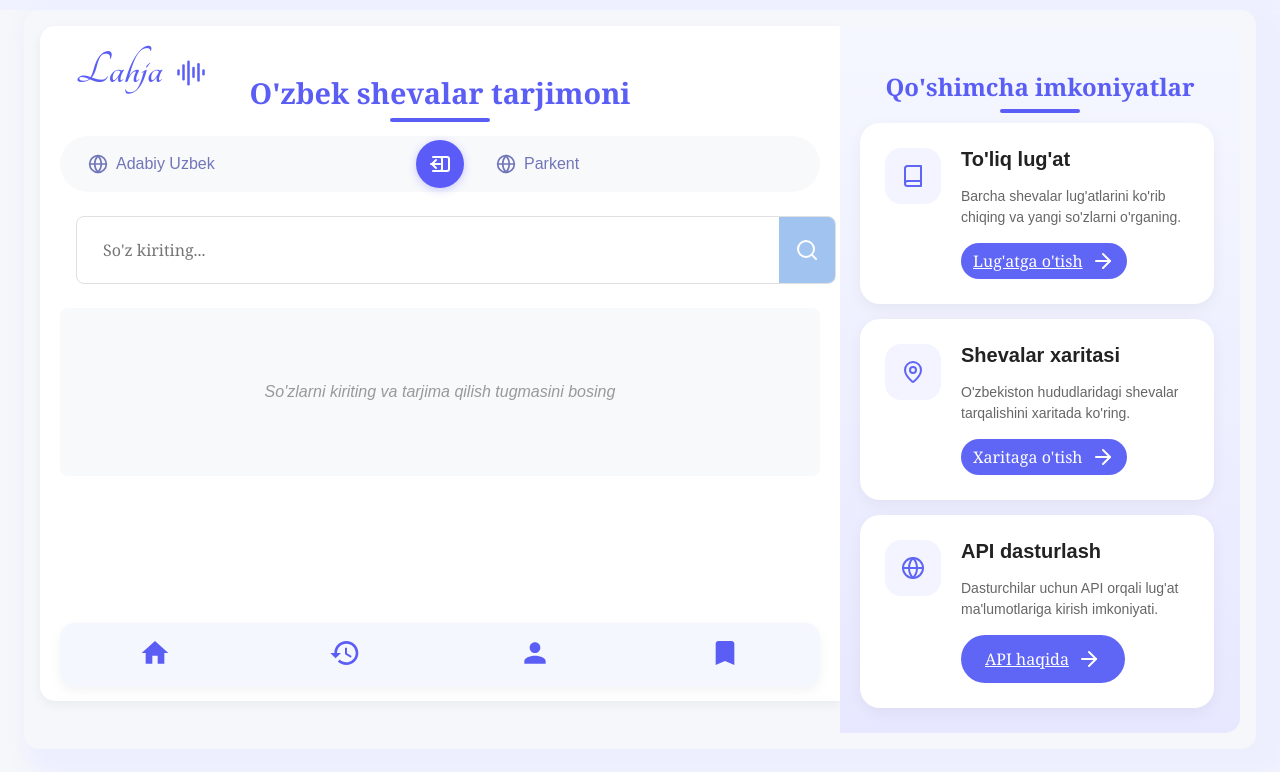
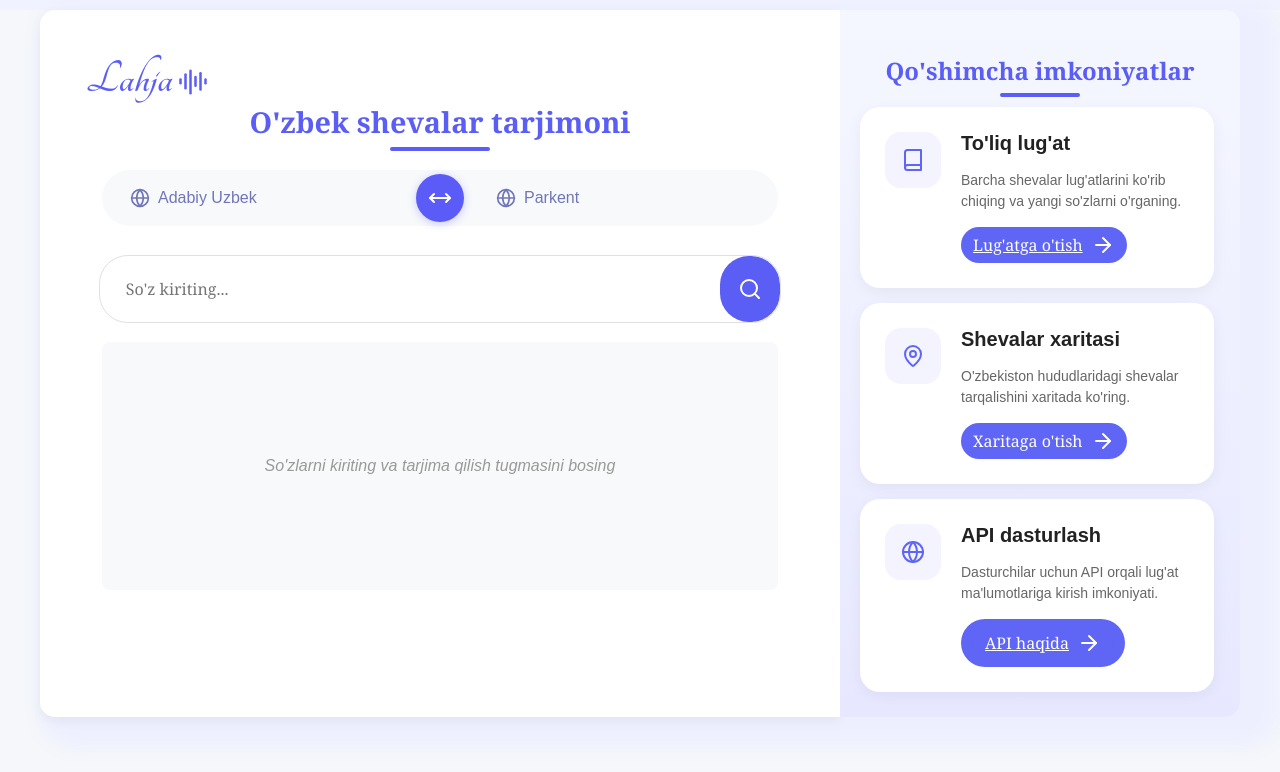
Before and after one commit to Uzbek-Eloquence/Dialect-Translater-UI, a Vue app in the folder dictionary-front/: page / in a window 1280 px wide. Shown: the top 772 px of the page. Built offline with nearby package versions, Linux system fonts and the light colour scheme.

Commit message:
bug fixed and change design

```diff
--- a/dictionary-front/src/App.vue
+++ b/dictionary-front/src/App.vue
@@ -41,7 +41,7 @@
               So'zlarni kiriting va tarjima qilish tugmasini bosing
             </div>
           </div>
-          <NavigationBar />
+          <!-- <NavigationBar /> -->
         </div>
       </div>
 
@@ -58,7 +58,7 @@ import { ref } from 'vue';
 import LanguageSelector from './components/LanguageSelector.vue';
 import TranslatorInput from './components/TranslatorInput.vue';
 import FeatureCards from './components/FeatureCards.vue';
-import NavigationBar from './components/NavigationBar.vue';
+// import NavigationBar from './components/NavigationBar.vue';
 import { WordType, translationService } from './services/api';
 
 export default {
@@ -67,7 +67,7 @@ export default {
     LanguageSelector,
     TranslatorInput,
     FeatureCards,
-    NavigationBar
+    // NavigationBar
   },
   setup() {
     // State variables
@@ -201,7 +201,7 @@ export default {
   font-size: 1.8rem;
   font-weight: 600;
   color: #5b5ef4;
-  margin-right: 0.5rem;
+  /* margin-right: 0.5rem; */
 }
 
 .audio-icon {
@@ -212,7 +212,7 @@ export default {
   color: #5b5bf8;
   font-size: 1.8rem;
   text-align: center;
-  margin-bottom: 1.5rem;
+  margin-bottom: 1.8rem;
   position: relative;
 }
 
@@ -229,14 +229,14 @@ export default {
 }
 
 .translator-content {
-  margin-top: 1.5rem;
+  padding: 1rem 2rem;
 }
 
 .translator-content-item {
   padding: 1.5rem;
   background-color: #f8f9fa;
   border-radius: 8px;
-  min-height: 120px;
+  min-height: 200px;
   display: flex;
   align-items: center;
   justify-content: center;
--- a/dictionary-front/src/assets/style.css
+++ b/dictionary-front/src/assets/style.css
@@ -15,7 +15,7 @@
   font-family:"Tangerine", cursive;
   font-weight: 700;
   font-style: normal;
-  font-size: 48px;
+  font-size: 2.5rem;
   color: #5b5ef4;
 }
 body {
@@ -30,7 +30,7 @@ body {
   display: flex;
   align-items: center;
   gap: 5px;
-  margin: 15px auto -40px auto;
+  margin: 15px auto -20px auto;
 }
 
 .title-label {
@@ -46,7 +46,7 @@ body {
   border-radius: var(--border-radius);
   display: grid;
   grid-template-columns: 1fr 400px;
-
+  padding: 0px;
   max-width: 1200px;
   margin: 10px auto 10px;
 
@@ -56,7 +56,8 @@ body {
 .translator-main {
   background-color: white;
   border-radius: var(--border-radius) 0 0 var(--border-radius);
-  padding: 5px 20px 10px 20px;
+  padding: 30px;
+  margin: 0px;
   box-shadow: var(--card-shadow);
 }
 
@@ -210,7 +211,7 @@ body {
   margin: 10px;
   display: inline-block;
 
-  width: 86%;
+  width: 80%;
   border: 1px solid #e2e6ff;
   border-radius: var(--border-radius);
   padding: 25px;
@@ -333,8 +334,8 @@ body {
 }
 
 .translator-content {
-  width: 100%;
-  height: 65%;
+  /* width: 100%; */
+  height: 10%;
   display: flex;
   flex-direction: column;
   justify-content: space-between;
@@ -342,6 +343,7 @@ body {
 
 translator-content-item {
   display: flex;
+
 }
 
 .card {
--- a/dictionary-front/src/components/LanguageSelector.vue
+++ b/dictionary-front/src/components/LanguageSelector.vue
@@ -31,11 +31,10 @@
 
       <!-- Swap button -->
       <button class="swap-button" @click="swapLanguages">
-        <svg xmlns="http://www.w3.org/2000/svg" width="24" height="24" viewBox="0 0 24 24" fill="none" stroke="#ffffff" stroke-width="2" stroke-linecap="round" stroke-linejoin="round">
-          <path d="M12 19h7a2 2 0 0 0 2-2V7a2 2 0 0 0-2-2h-7"></path>
-          <path d="M5 19h7a2 2 0 0 0 2-2V7a2 2 0 0 0-2-2H5"></path>
-          <path d="M12 12H3"></path>
-          <path d="m8 8-4 4 4 4"></path>
+        <svg xmlns="http://www.w3.org/2000/svg" width="24" height="24" viewBox="0 0 24 24" fill="none" stroke="#ffffff" stroke-width="2" stroke-linecap="round" stroke-linejoin="round" class="lucide lucide-move-horizontal-icon lucide-move-horizontal">
+          <path d="m18 8 4 4-4 4"/>
+          <path d="M2 12h20"/>
+          <path d="m6 8-4 4 4 4"/>
         </svg>
       </button>
 
@@ -227,8 +226,7 @@ export default {
 
 <style scoped>
 .language-selector {
-  margin: 0.5rem 0;
-  width: 100%;
+  margin: 0.5rem 2rem;
 }
 
 .language-container {
--- a/dictionary-front/src/components/TranslatorInput.vue
+++ b/dictionary-front/src/components/TranslatorInput.vue
@@ -47,18 +47,19 @@ const handleSearch = () => {
 <style scoped>
 .translator-input-container {
   width: 100%;
-  padding: 0 1rem;
+  /* padding: 0 1rem; */
 }
 
 .translator-input {
-  margin: 1.5rem auto;
+  margin: 1.8rem 1.8rem 0.2rem 1.8rem;
   max-width: 1000px;
   display: flex;
   align-items: stretch;
-  border-radius: 8px;
+  border-radius: 1.8rem;
   overflow: hidden;
   border: 1px solid #e0e0e0;
   background-color: white;
+
 }
 
 .text-input {
@@ -75,13 +76,14 @@ const handleSearch = () => {
   display: flex;
   align-items: center;
   justify-content: center;
-  min-width: 56px;
-  background-color: #4a90e2;
+  min-width: 60px;
+  background-color: #5b5ef4;
   border: none;
   cursor: pointer;
   transition: background-color 0.2s;
   padding: 0;
   margin: 0;
+
 }
 
 .search-button:hover {
@@ -89,8 +91,9 @@ const handleSearch = () => {
 }
 
 .search-button:disabled {
-  background-color: #a0c3f0;
+  background-color: #5b5ef4;
   cursor: not-allowed;
+  border-radius: 1.8rem;
 }
 
 .search-spinner {
--- a/dictionary-front/src/pages/APIDocumentation.vue
+++ b/dictionary-front/src/pages/APIDocumentation.vue
@@ -3,7 +3,7 @@
     <div class="api-docs-container">
       <div class="api-docs-header">
         <div class="logo-container">
-          <span class="title-label">Lahja</span>
+          <span class="title-label"  @click="goHome">Lahja</span>
           <svg xmlns="http://www.w3.org/2000/svg" width="24" height="24" viewBox="0 0 24 24" fill="none" stroke="#5b5ef4" stroke-width="2" stroke-linecap="round" stroke-linejoin="round" class="audio-icon">
             <path d="M2 10v3"/>
             <path d="M6 6v11"/>
@@ -406,7 +406,11 @@ public async Task&lt;LiteraryWordResponse&gt; GetLiteraryWords(int page = 0, int
 
 <script>
 export default {
-  name: 'ApiDocumentationPage'
+  name: 'ApiDocumentationPage',
+  methods: {
+    goHome() {
+      this.$router.push('/')
+    }},
 }
 </script>
 
@@ -445,6 +449,7 @@ export default {
 
 .logo-container {
   position: absolute;
+  margin-top: 20px;
   top: 1.5rem;
   left: 2rem;
   display: flex;
@@ -453,14 +458,21 @@ export default {
 }
 
 .title-label {
-  font-size: 1.8rem;
-  font-weight: 600;
+  font-size: 48px;
+  font-weight: 700;
   color: #5b5ef4;
   margin-right: 0.5rem;
+
 }
+.title-label:hover{
+  cursor: pointer;
+}
+
 
 .audio-icon {
   margin-top: 5px;
+  width: 30px;
+  height: 30px;
 }
 
 .api-title {
--- a/dictionary-front/src/pages/LiteraryWords.vue
+++ b/dictionary-front/src/pages/LiteraryWords.vue
@@ -3,7 +3,7 @@
     <!-- Logo header -->
     <div class="header-container">
       <div class="logo-container">
-        <span class="title-label">Lahja</span>
+        <span class="title-label"  @click="goHome">Lahja</span>
         <svg xmlns="http://www.w3.org/2000/svg" width="24" height="24" viewBox="0 0 24 24" fill="none" stroke="#5b5ef4" stroke-width="2" stroke-linecap="round" stroke-linejoin="round" class="audio-icon">
           <path d="M2 10v3"/>
           <path d="M6 6v11"/>
@@ -113,10 +113,17 @@
 <script>
 import { ref, computed, onMounted } from 'vue';
 import { ApiService } from '../services/api';
+// import { useRouter } from 'vue-router'
+
+// const router = useRouter()
+
 
 export default {
   name: 'LiteraryWordsPage',
-
+  methods: {
+    goHome() {
+      this.$router.push('/')
+    }},
   setup() {
     const apiService = new ApiService();
     const words = ref([]);
@@ -162,6 +169,9 @@ export default {
       return Math.ceil(totalCount.value / pageSize.value);
     });
 
+
+
+
     const displayedPageNumbers = computed(() => {
       const numbers = [];
       let startPage = Math.max(currentPage.value - 2, 0);
@@ -186,7 +196,7 @@ export default {
 
       try {
         const response = await apiService.getLiteraryWords({
-          pageNumber: currentPage.value,
+          pageNumber: currentPage.value+1,
           pageSize: pageSize.value,
           title: searchQuery.value || null,
           description: null
@@ -196,7 +206,7 @@ export default {
           words.value = response.payload.data;
           totalCount.value = response.payload.totalCount;
           // Update current page in case server adjusted it
-          currentPage.value = response.payload.pageNumber;
+          currentPage.value = response.payload.pageNumber-1;
 
           // Scroll to top
           const scrollArea = document.querySelector('.scrollable-content');
@@ -298,25 +308,38 @@ body, html {
   z-index: 10;
 }
 
-.logo-container {
-  display: flex;
-  align-items: center;
-  margin-right: 0;
-}
+
 
 .header-spacer {
   flex: 1;
 }
 
+.logo-container {
+  position: absolute;
+  margin-top: 20px;
+  top: 1.5rem;
+  left: 2rem;
+  display: flex;
+  align-items: center;
+  margin-bottom: 0;
+}
+
 .title-label {
-  font-size: 1.3rem;
-  font-weight: 600;
+  font-size: 48px;
+  font-weight: 700;
   color: #5b5ef4;
   margin-right: 0.5rem;
+
+}
+.title-label:hover{
+  cursor: pointer;
 }
 
+
 .audio-icon {
-  margin-top: 3px;
+  margin-top: 5px;
+  width: 30px;
+  height: 30px;
 }
 
 .page-title {
@@ -432,7 +455,7 @@ body, html {
 .word-card {
   background-color: #f8f9fb;
   border-radius: 8px;
-  padding: 1.25rem;
+  padding: 0.8rem;
   transition: all 0.3s ease;
   border: 1px solid #eee;
 }
@@ -453,7 +476,7 @@ body, html {
 
 .word-title {
   margin: 0;
-  font-size: 1.25rem;
+  font-size: 1rem;
   color: #333;
   font-weight: 600;
 }
@@ -496,9 +519,12 @@ body, html {
   bottom: 0;
   left: 0;
   right: 0;
-  background-color: white;
-  box-shadow: 0 -2px 10px rgba(0, 0, 0, 0.1);
-  z-index: 100;
+  background: rgba(255, 255, 255, 0.3);
+  backdrop-filter: blur(3px);
+  padding: 0px 10px;
+  border-radius: 20px;
+  box-shadow: 0 4px 10px rgba(0, 0, 0, 0.1);
+    margin: 1rem 10rem;
 }
 
 .pagination-container {
@@ -508,6 +534,8 @@ body, html {
   padding: 1rem 0;
   max-width: 1000px;
   margin: 0 auto;
+  background-color: transparent;
+  color:transparent;
 }
 
 .pagination-button {
```
